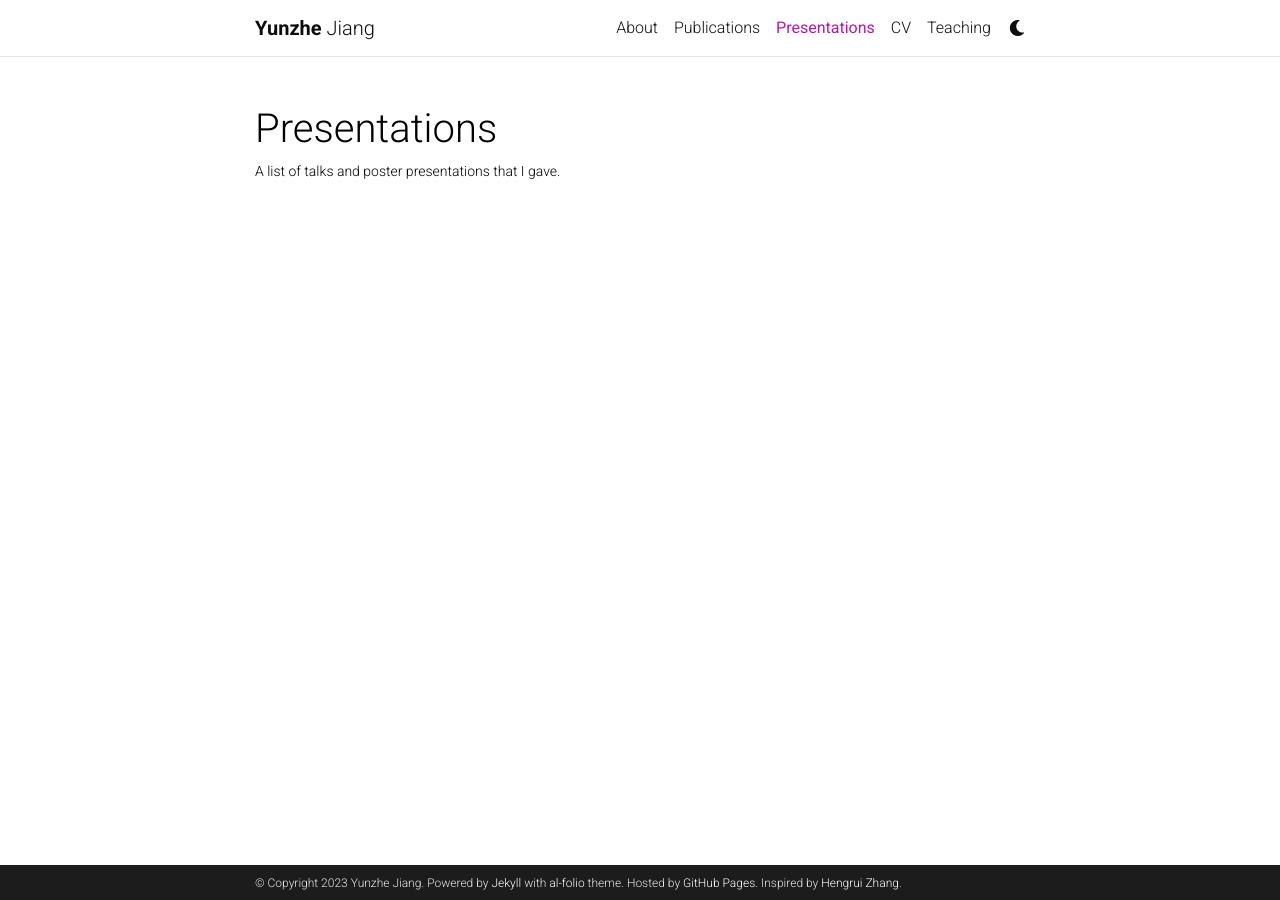
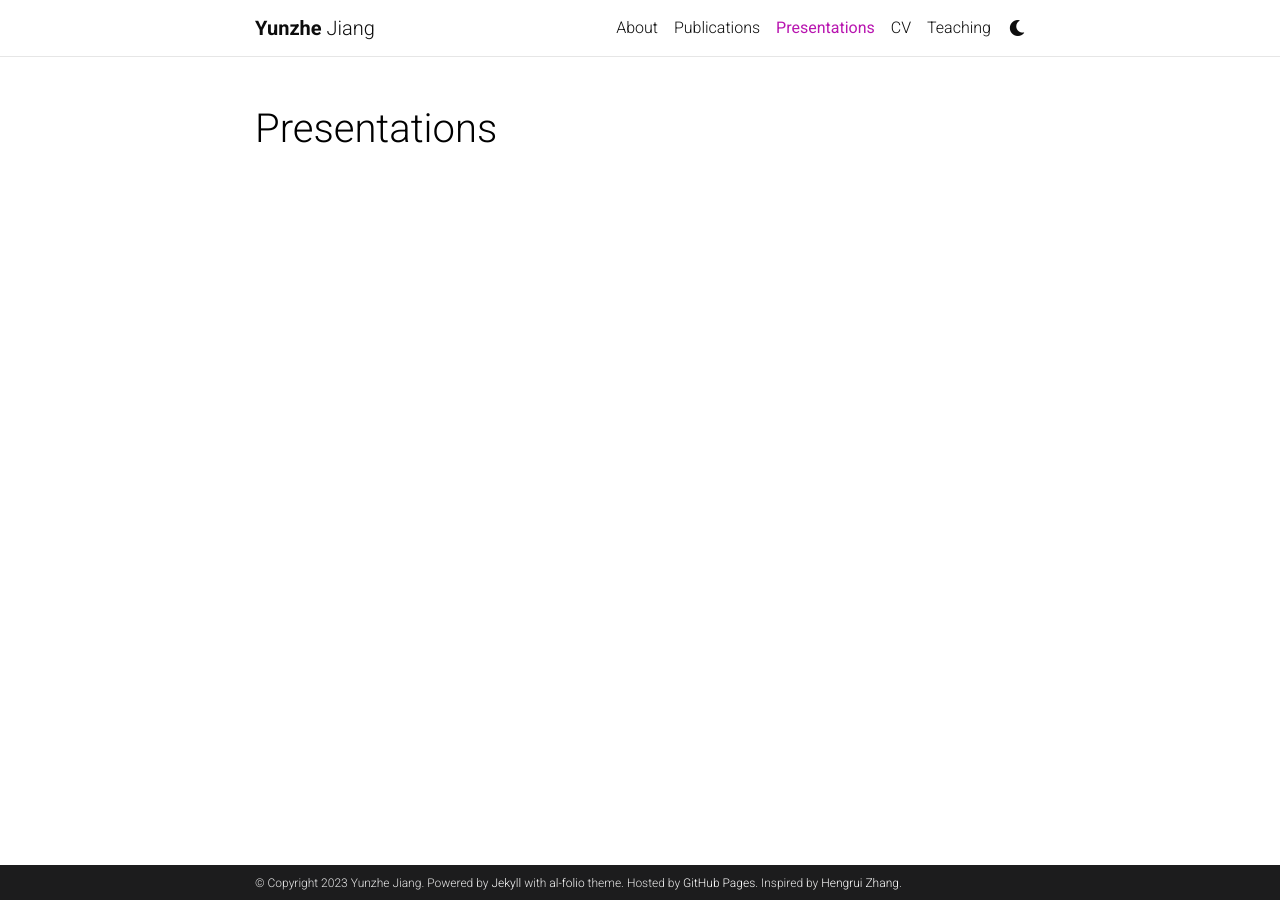
Before and after one commit to yzJiang9/yzJiang9.github.io, a Jekyll site: the page built from _pages/presentations.md, in a window 1280 px wide. Built offline with Jekyll 4.4.1, drawn with Linux system fonts in a browser that asks for light colours; comment, search, counter and statistics services are not loaded; a style sheet for code colours, icons or effects is not loaded.

Commit message:
Update presentations.md

```diff
--- a/_pages/presentations.md
+++ b/_pages/presentations.md
@@ -2,7 +2,7 @@
 layout: page
 permalink: /presentations/
 title: Presentations
-description: A list of talks and poster presentations that I gave.
+description:
 nav_order: 2
 nav: true
 ---
```
